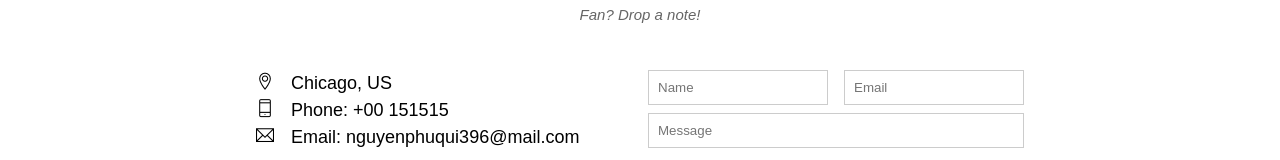
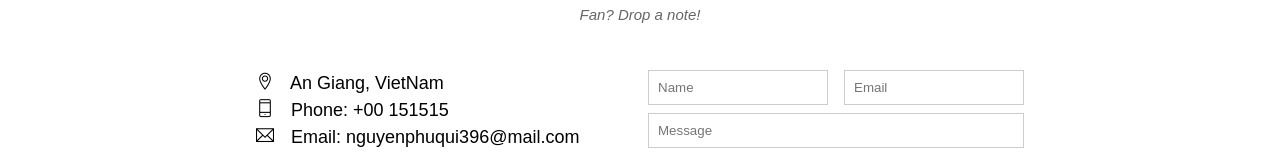
Before and after one commit to ausin107/ausin107.github.io, a plain HTML site: page index.html in a window 1280 px wide. Shown: the part 2283-2443 px from the top of the page. Drawn offline with Linux system fonts and the light colour scheme.

Commit message:
Update index.html

```diff
--- a/index.html
+++ b/index.html
@@ -130,7 +130,7 @@
                 <div class="row">
                     <div class="col col-half contact-infor">
                         <P><i class="ti-location-pin icon"></i>
-                        Chicago, US
+                        An Giang, VietNam
                         </P>
                         <P><i class="ti-mobile icon"></i>
                         Phone: +00 151515
```
